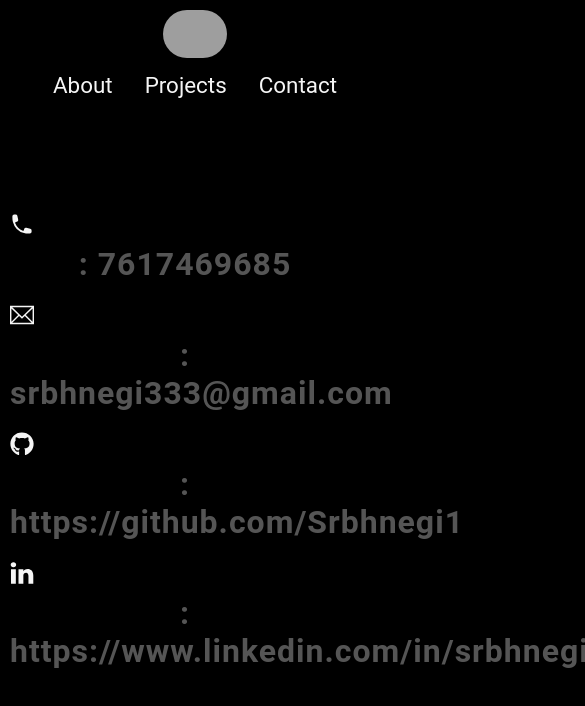
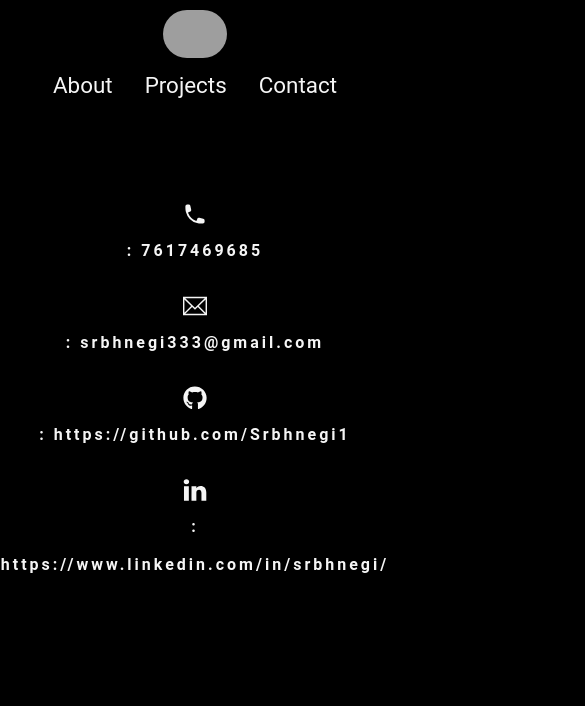
Before and after one commit to Srbhnegi1/portfolio, a React (Vite) app: page /contact in a window 390 px wide. Shown: the top 706 px of the page, 585 px wide, since content can reach past the window. Built offline with nearby package versions, Linux system fonts and the light colour scheme; grey boxes are pictures that could not be loaded.

Commit message:
contact_added

```diff
--- a/src/Components/Contact/Contact.css
+++ b/src/Components/Contact/Contact.css
@@ -1,50 +1,41 @@
 .contactContainer {
-  max-width: 600px;
   display: flex;
   flex-direction: column;
   align-items: center;
-  padding: 20px;
-  margin: 0 auto;
+  gap: 10px;
+}
+.contactItem {
+  display: flex;
+  align-items: center;
+  width: 100%;
+  max-width: 600px;
+  padding: 10px;
 }
 
-.contactItem {
+.iconColumn {
   display: flex;
-  margin: 10px;
-  width: 100%;
-}
-.contactItem div svg {
+  justify-content: center;
+  align-items: center;
   font-size: 1.5rem;
 }
+
 .textColumn {
-  padding: 0 20px;
+  margin-left: 4px;
 }
 
-.contactItem h3 strong {
-  color: #555;
-  letter-spacing: 3px;
+.textColumn h3 strong {
+  font-size: 1rem;
 }
 
-@media (max-width: 568px) {
-  .contactItem h3 strong {
-    letter-spacing: 1px;
-  }
-}
-
-@media (max-width: 400px) {
-  .contactContainer {
-    padding: 10px;
-  }
-
+@media (max-width: 768px) {
   .contactItem {
     flex-direction: column;
-  }
-
-  .iconColumn {
-    width: auto;
+    align-items: center;
+    text-align: center;
   }
 
   .textColumn {
-    padding-left: 0;
-    margin-top: 5px;
+    margin-left: 0;
+    text-align: center;
   }
 }
--- a/src/Components/Contact/Contact.tsx
+++ b/src/Components/Contact/Contact.tsx
@@ -33,7 +33,7 @@ const Contact = () => {
         </div>
         <div className="textColumn">
           <h3>
-            <NavLink to="https://github.com/Srbhnegi1" target="_blank">
+            <NavLink to="https://github.com/Srbhnegi1">
               <strong>: https://github.com/Srbhnegi1</strong>
             </NavLink>
           </h3>
```
